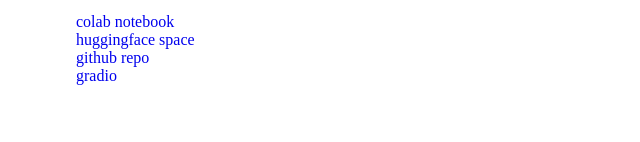
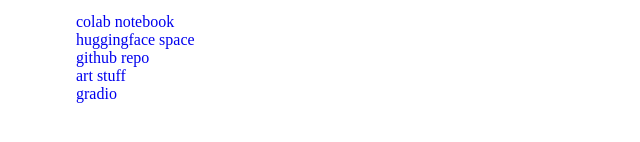
Before and after one commit to tombetthauser/gradio-test, a plain HTML site: page index.html in a window 1280 px wide. Shown: the part 438-580 px from the top of the page, 314-954 px from the left. Drawn offline with Linux system fonts and the light colour scheme.

Commit message:
Add art link

```diff
--- a/index.html
+++ b/index.html
@@ -49,6 +49,7 @@
     <a target="new" href="https://colab.research.google.com/drive/1riRk7JcIAgrX7k9AnNW6RACixTsMD3kZ?usp=sharing">colab notebook</a>
     <a target="new" href="https://huggingface.co/spaces/tombetthauser/kids-drawings">huggingface space</a>
     <a target="new" href="https://github.com/tombetthauser/kids-drawings/blob/main/index.html">github repo</a>
+    <a target="new" href="https://tombetthauser.github.io/stable-diffusion/artist-2.html">art stuff</a>
     <a target="new" href="https://gradio.app/getting_started/">gradio</a>
   </div>
 
```
